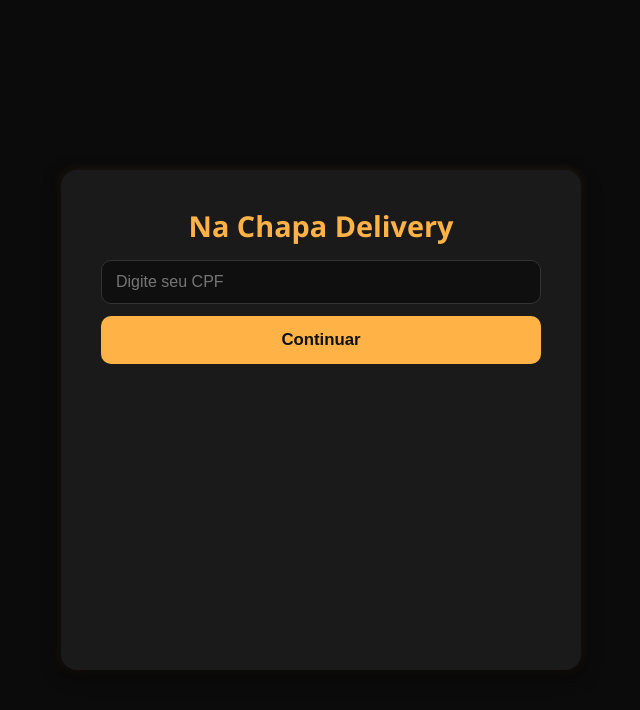
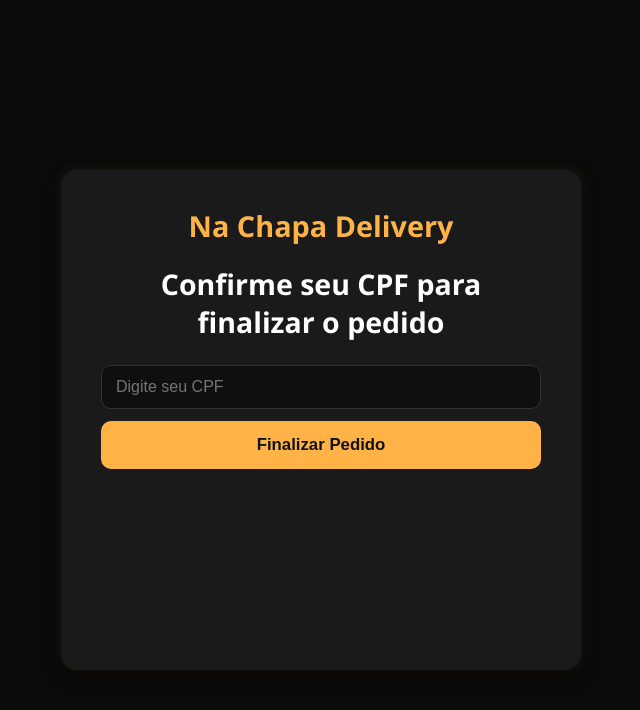
Before and after one commit to 71996376290r-sketch/nachapadelivery-txt, a Flask app: template templates/index.html in a window 1280 px wide. Shown: the top 710 px of the page, without its empty margins (319-959 px from the left). Run offline with Flask 3, Linux system fonts and the light colour scheme; the template is opened without the code that fills it, so the values that code supplies are empty.

Commit message:
Atualizar o index.html

```diff
--- a/templates/index.html
+++ b/templates/index.html
@@ -1,20 +1,25 @@
-</DOCTYPE html>
+<!DOCTYPE html>
 <html lang="pt-BR">
 <head>
   <meta charset="utf-8">
   <meta name="viewport" content="width=device-width, initial-scale=1">
-  <title>Na Chapa Delivery</title>
+  <title>Confirmar CPF - Na Chapa Delivery</title>
   <link rel="stylesheet" href="{{ url_for('static', filename='css/style.css') }}">
 </head>
 <body>
   <div class="container">
     <main class="inic">
       <h1>Na Chapa Delivery</h1>
+      <h2>Confirme seu CPF para finalizar o pedido</h2>
 
-      <form method="post" action="/verificar_cpf" class="cpf-form" autocomplete="on">
+      <form method="post" action="/confirmar_cpf" class="cpf-form" autocomplete="on">
         <label for="cpf" class="sr-only">CPF</label>
         <input id="cpf" type="text" name="cpf" placeholder="Digite seu CPF" required inputmode="numeric" pattern="\d{11}" maxlength="11" title="Digite 11 dígitos numéricos">
-        <button type="submit" class="btn-primary">Continuar</button>
+
+        <!-- Campo oculto para guardar os itens e total -->
+        <input type="hidden" name="pedido_json" value="{{ pedido_json }}">
+
+        <button type="submit" class="btn-primary">Finalizar Pedido</button>
       </form>
     </main>
   </div>
```
